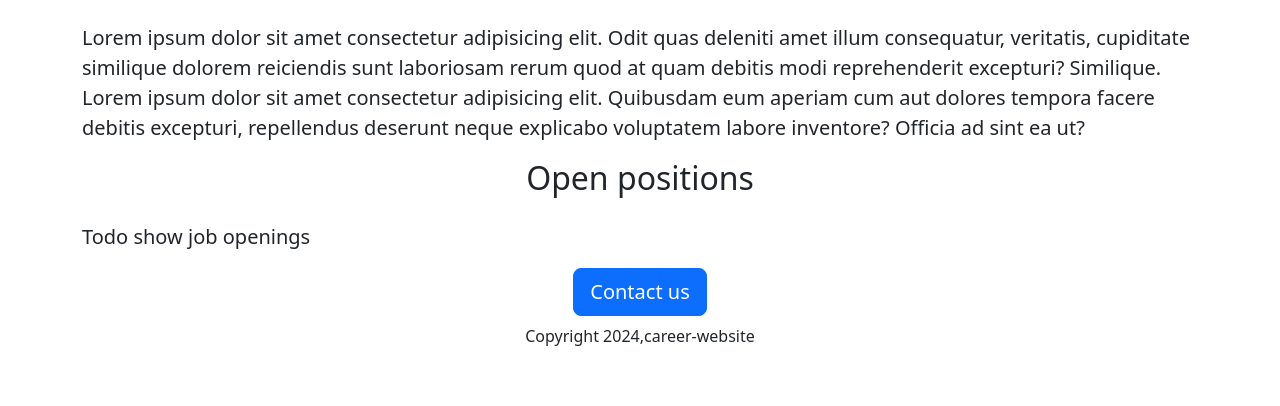
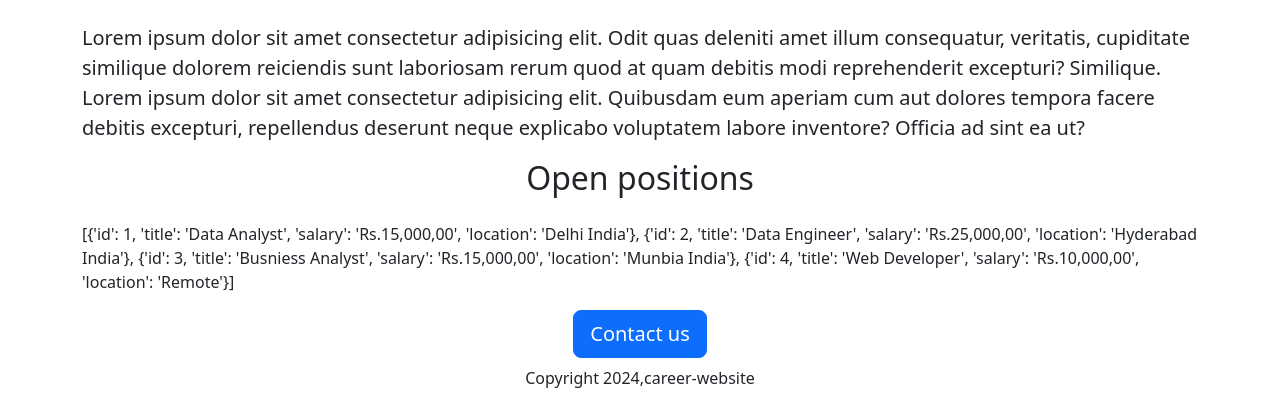
Before and after one commit to Sheshikumar1/Career-website, a Flask app: page / in a window 1280 px wide. Shown: the part 487-893 px from the top of the page. Before the commit the page ends 833 px from the top, so only its background shows below. Run offline with Flask 3, Linux system fonts and the light colour scheme.

Commit message:
added jobs

```diff
--- a/app.py
+++ b/app.py
@@ -1,9 +1,38 @@
 from flask import Flask,render_template,request
 app=Flask(__name__)
 
+JOBS=[
+    {
+        'id':1,
+        'title': 'Data Analyst',
+        'salary':'Rs.15,000,00',
+        'location':'Delhi India'
+    },
+    {
+
+        'id':2,
+        'title': 'Data Engineer',
+        'salary':'Rs.25,000,00',
+        'location':'Hyderabad India'
+
+    },
+    {
+        'id':3,
+        'title': 'Busniess Analyst',
+        'salary':'Rs.15,000,00',
+        'location':'Munbia India'
+    },
+    {
+        'id':4,
+        'title': 'Web Developer',
+        'salary':'Rs.10,000,00',
+        'location':'Remote'
+    }
+
+]
 @app.route('/')
 def home():
-    return render_template('hello.html')
+    return render_template('hello.html',jobs=JOBS)
 
 if __name__=='__main__':
     app.run(debug=True)
--- a/templates/hello.html
+++ b/templates/hello.html
@@ -20,7 +20,10 @@
     <h2 class="text-center mt-2 mb-4">About career Website</h2>
     <p class="lead">Lorem ipsum dolor sit amet consectetur adipisicing elit. Odit quas deleniti amet illum consequatur, veritatis, cupiditate similique dolorem reiciendis sunt laboriosam rerum quod at quam debitis modi reprehenderit excepturi? Similique. Lorem ipsum dolor sit amet consectetur adipisicing elit. Quibusdam eum aperiam cum aut dolores tempora facere debitis excepturi, repellendus deserunt neque explicabo voluptatem labore inventore? Officia ad sint ea ut?</p>
     <h2 class="text-center mt-2 mb-4">Open positions</h2>
-    <p class="lead">Todo show job openings</p>
+
+    <p>
+        {{ jobs }}
+    </p>
     <div class="text-center">
     <button  class="btn btn-primary btn-lg">Contact us</button>
     <p class="mt-2">Copyright 2024,career-website</p>
```
